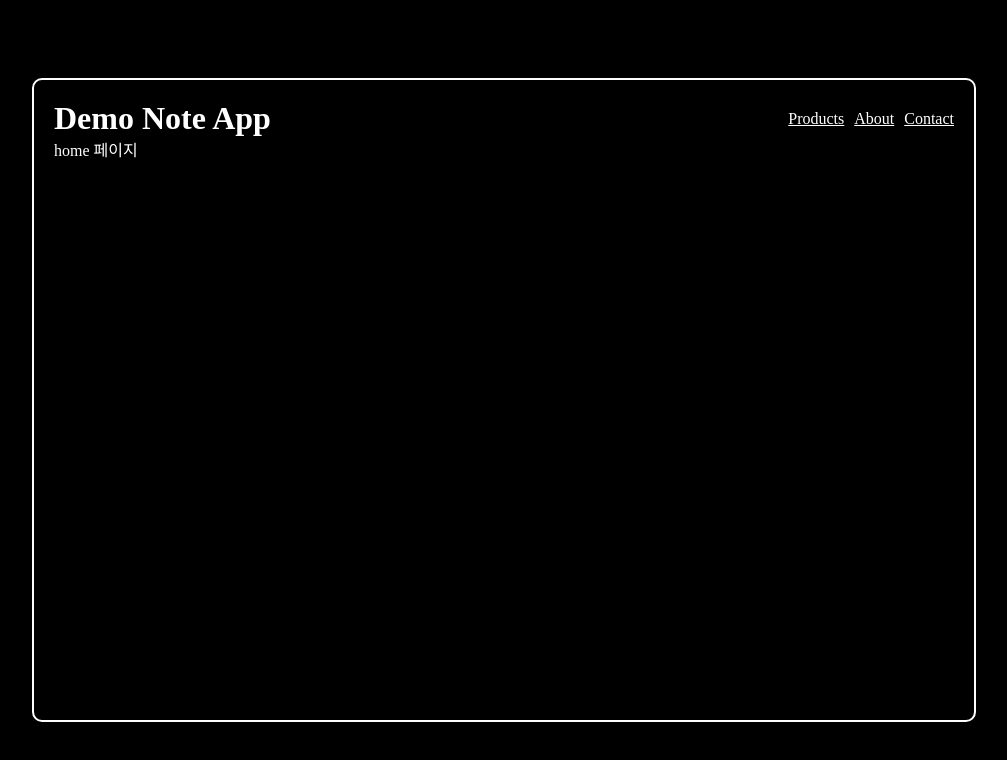
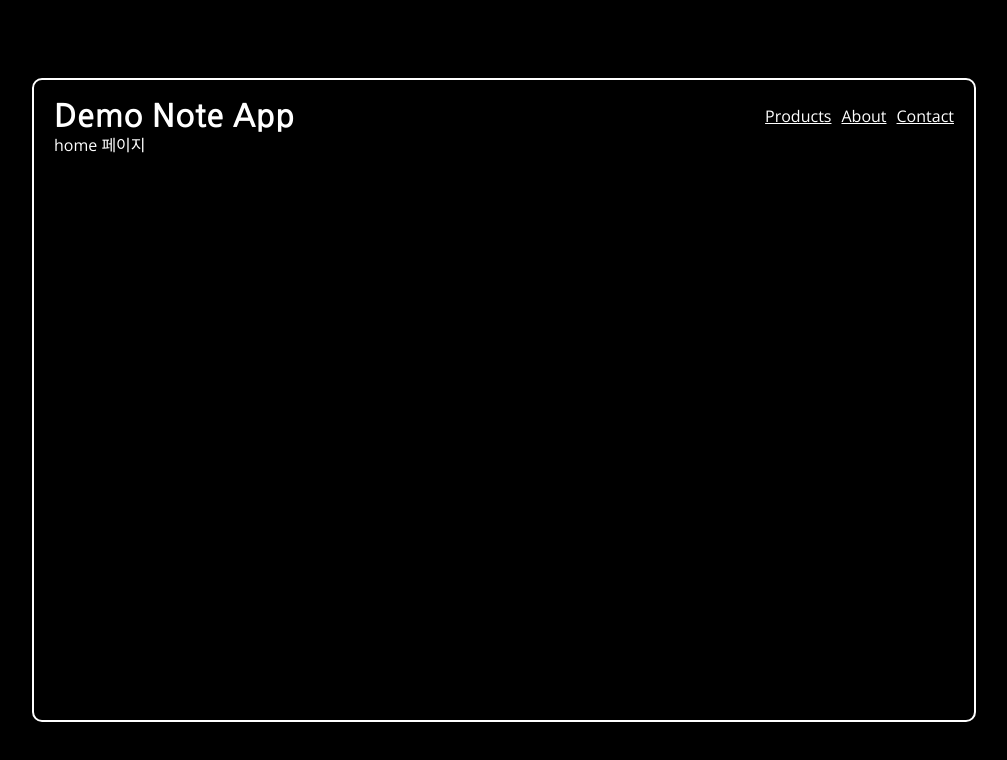
Before and after one commit to chosule/next_d, a Next.js app: page / in a window 1280 px wide. Shown: the top 760 px of the page, without its empty margins (136-1143 px from the left). Built offline with nearby package versions, Linux system fonts and the light colour scheme.

Commit message:
feat: next 폰트 적용

```diff
--- a/src/app/layout.tsx
+++ b/src/app/layout.tsx
@@ -1,40 +1,43 @@
-import './globals.css'
-import styles from "@/app/layout.module.css"
-import { Metadata } from 'next'
-import Link from 'next/link'
+import "./globals.css";
+import styles from "@/app/layout.module.css";
+import { Metadata } from "next";
+import Link from "next/link";
+import { Open_Sans } from "next/font/google";
+import { Nanum_Gothic } from "next/font/google";
 
+//폰트적용
+const openSans = Open_Sans({ subsets: ["latin"] });
+const gothic = Nanum_Gothic({
+  weight: "700",
+  subsets: ["latin"],
+});
 
+export const metadata: Metadata = {
+  title: "next",
+  description: "next_study",
+};
 
-
-export const metadata:Metadata = {
-  title:'next',
-  description:'next_study'
-}
-
-const RootLayout = ({children}:{children:React.ReactNode}) => {
-
-  return(
+const RootLayout = ({ children }: { children: React.ReactNode }) => {
+  return (
     <>
-      <html lang="en">
-      <head/>
+      <html lang="en" className={openSans.className}>
+        <head />
         <body>
           <div className={styles.bodyWrap}>
             <header className={styles.header}>
-            <h1>Demo Note App</h1>
+              <h1 className={gothic.className}>Demo Note App</h1>
               <nav className={styles.nav}>
                 <Link href="/products">Products</Link>
                 <Link href="/about">About</Link>
-              <Link href='/contact'>Contact</Link>
+                <Link href="/contact">Contact</Link>
               </nav>
             </header>
             {children}
           </div>
         </body>
       </html>
+    </>
+  );
+};
 
-    </>
-   )
-}
-
-
-export default RootLayout
+export default RootLayout;
```
Lines whose indentation alone changed are shown as unchanged.
